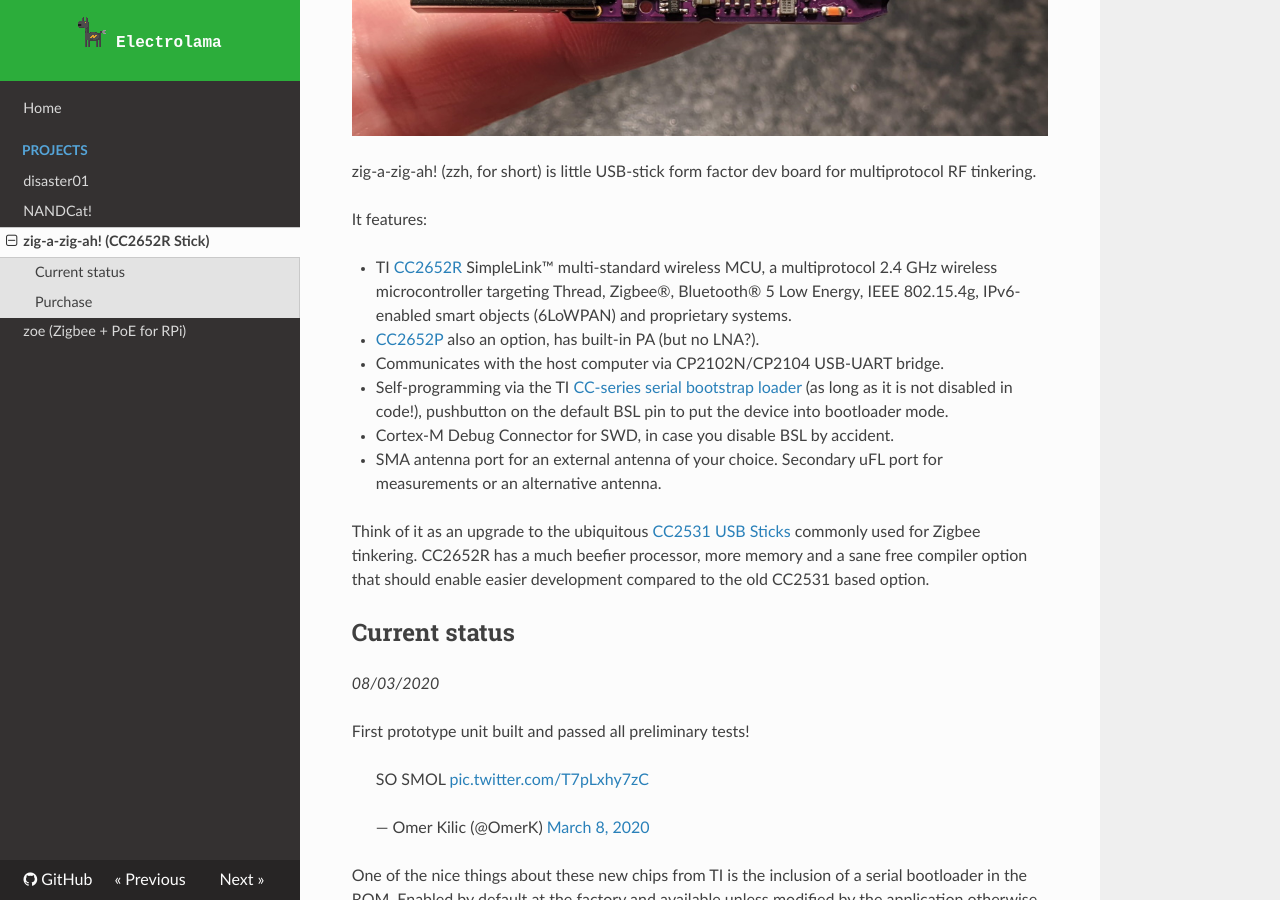
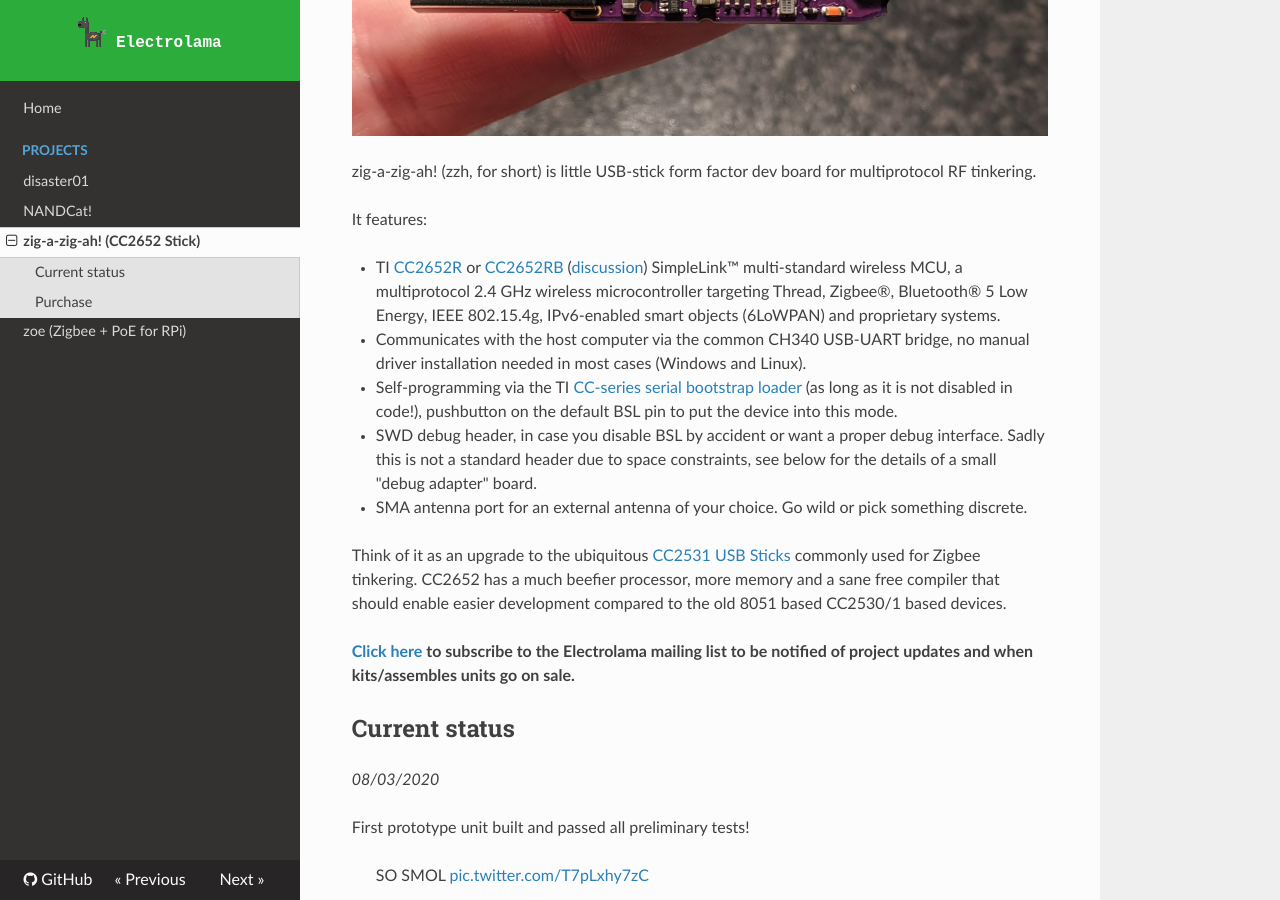
Before and after one commit to paul-jewell/docs, an MkDocs documentation site: the page built from docs/projects/zig-a-zig-ah.md, in a window 1280 px wide and 900 px high, scrolled down 510 px. Built offline with MkDocs 1.6.1, drawn with Linux system fonts in a browser that asks for light colours; nearby versions of some CDN libraries; comment, search, counter and statistics services are not loaded; some of the changed text lies outside the part shown.

Commit message:
update zzh docs to match latest design choices

```diff
--- a/docs/projects/zig-a-zig-ah.md
+++ b/docs/projects/zig-a-zig-ah.md
@@ -1,4 +1,4 @@
-title: zig-a-zig-ah! (CC2652R Stick)
+title: zig-a-zig-ah! (CC2652 Stick)
 
 *Last updated: 08/03/2020, info about first prototype and initial testing*
 
@@ -10,14 +10,15 @@ title: zig-a-zig-ah! (CC2652R Stick)
 
  It features:
 
- - TI [CC2652R](http://www.ti.com/product/CC2652R) SimpleLink™ multi-standard wireless MCU, a multiprotocol 2.4 GHz wireless microcontroller targeting Thread, Zigbee®, Bluetooth® 5 Low Energy, IEEE 802.15.4g, IPv6-enabled smart objects (6LoWPAN) and proprietary systems.
- - [CC2652P](http://www.ti.com/product/CC2652P) also an option, has built-in PA (but no LNA?).
- - Communicates with the host computer via CP2102N/CP2104 USB-UART bridge.
- - Self-programming via the TI [CC-series serial bootstrap loader](https://github.com/JelmerT/cc2538-bsl) (as long as it is not disabled in code!), pushbutton on the default BSL pin to put the device into bootloader mode.
- - Cortex-M Debug Connector for SWD, in case you disable BSL by accident.
- - SMA antenna port for an external antenna of your choice. Secondary uFL port for measurements or an alternative antenna.
+ - TI [CC2652R](http://www.ti.com/product/CC2652R) or [CC2652RB](http://www.ti.com/product/CC2652RB) ([discussion](https://github.com/electrolama/zig-a-zig-ah/issues/1)) SimpleLink™ multi-standard wireless MCU, a multiprotocol 2.4 GHz wireless microcontroller targeting Thread, Zigbee®, Bluetooth® 5 Low Energy, IEEE 802.15.4g, IPv6-enabled smart objects (6LoWPAN) and proprietary systems.
+ - Communicates with the host computer via the common CH340 USB-UART bridge, no manual driver installation needed in most cases (Windows and Linux).
+ - Self-programming via the TI [CC-series serial bootstrap loader](https://github.com/JelmerT/cc2538-bsl) (as long as it is not disabled in code!), pushbutton on the default BSL pin to put the device into this mode.
+ - SWD debug header, in case you disable BSL by accident or want a proper debug interface. Sadly this is not a standard header due to space constraints, see below for the details of a small "debug adapter" board.
+ - SMA antenna port for an external antenna of your choice. Go wild or pick something discrete.
 
-Think of it as an upgrade to the ubiquitous [CC2531 USB Sticks](https://www.google.com/search?q=cc2531+stick) commonly used for Zigbee tinkering. CC2652R has a much beefier processor, more memory and a sane free compiler option that should enable easier development compared to the old CC2531 based option.
+Think of it as an upgrade to the ubiquitous [CC2531 USB Sticks](https://www.google.com/search?q=cc2531+stick) commonly used for Zigbee tinkering. CC2652 has a much beefier processor, more memory and a sane free compiler that should enable easier development compared to the old 8051 based CC2530/1 based devices.
+
+**[Click here](https://mailchi.mp/1746be86dd81/electrolama) to subscribe to the Electrolama mailing list to be notified of project updates and when kits/assembles units go on sale.**
 
 
 ## Current status
@@ -48,6 +49,8 @@ A little more work is needed before I am happy releasing this but it is close!
 
 Revision A, Draft 3 design files [in the repository](https://github.com/electrolama/zig-a-zig-ah), some minor changes expected before the first proper release. Follow the development progress [on this Twitter thread](https://twitter.com/OmerK/status/1212864418155028480).
 
+Also thinking of a second variant that uses [CC2652P](http://www.ti.com/product/CC2652P), sadly not pin compatible with CC2652R (or CC2652RB) so this will have be a new board spin. "P" part has a built-in PA (but no LNA) and should provide better range.
+
 Interested in this? [Ping me](https://twitter.com/omerk) and let me know what you think
 
 ## Purchase
```
